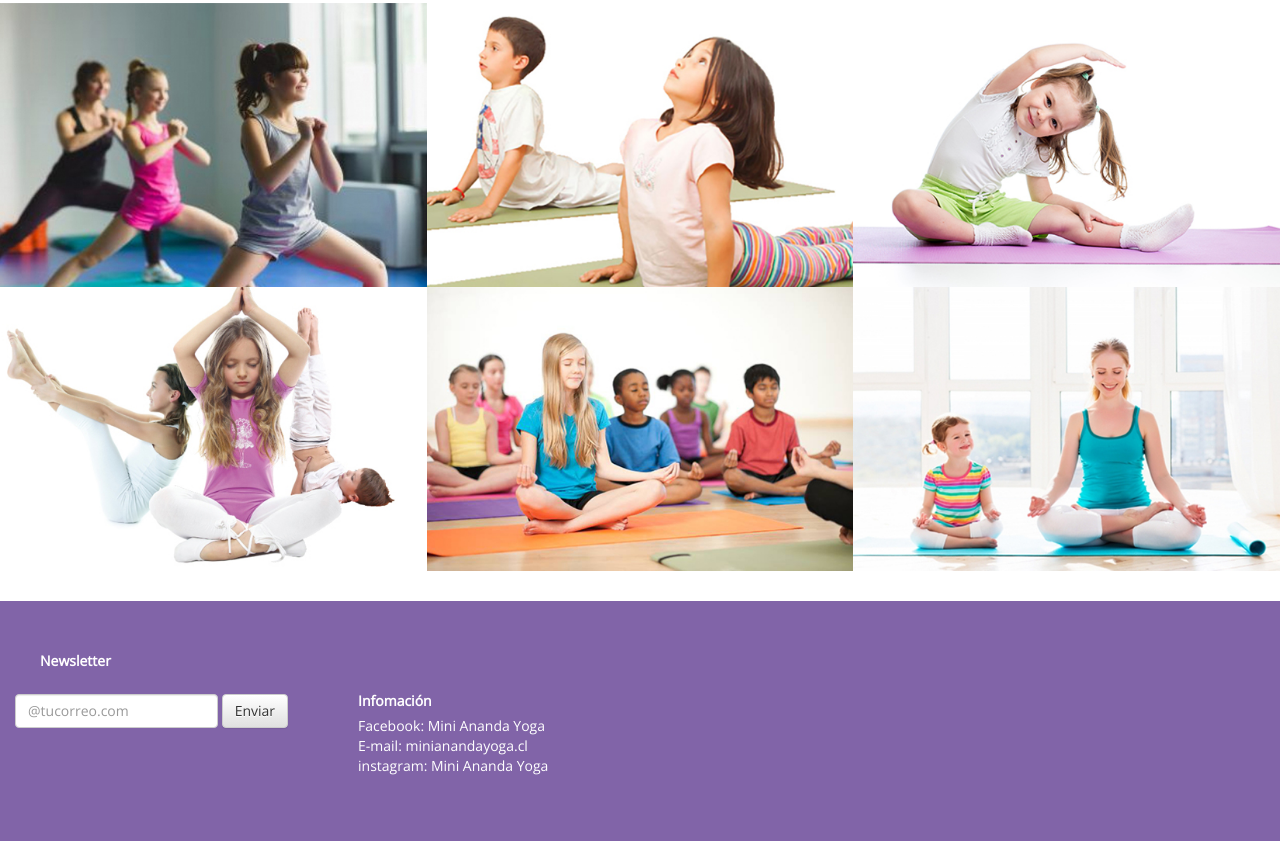
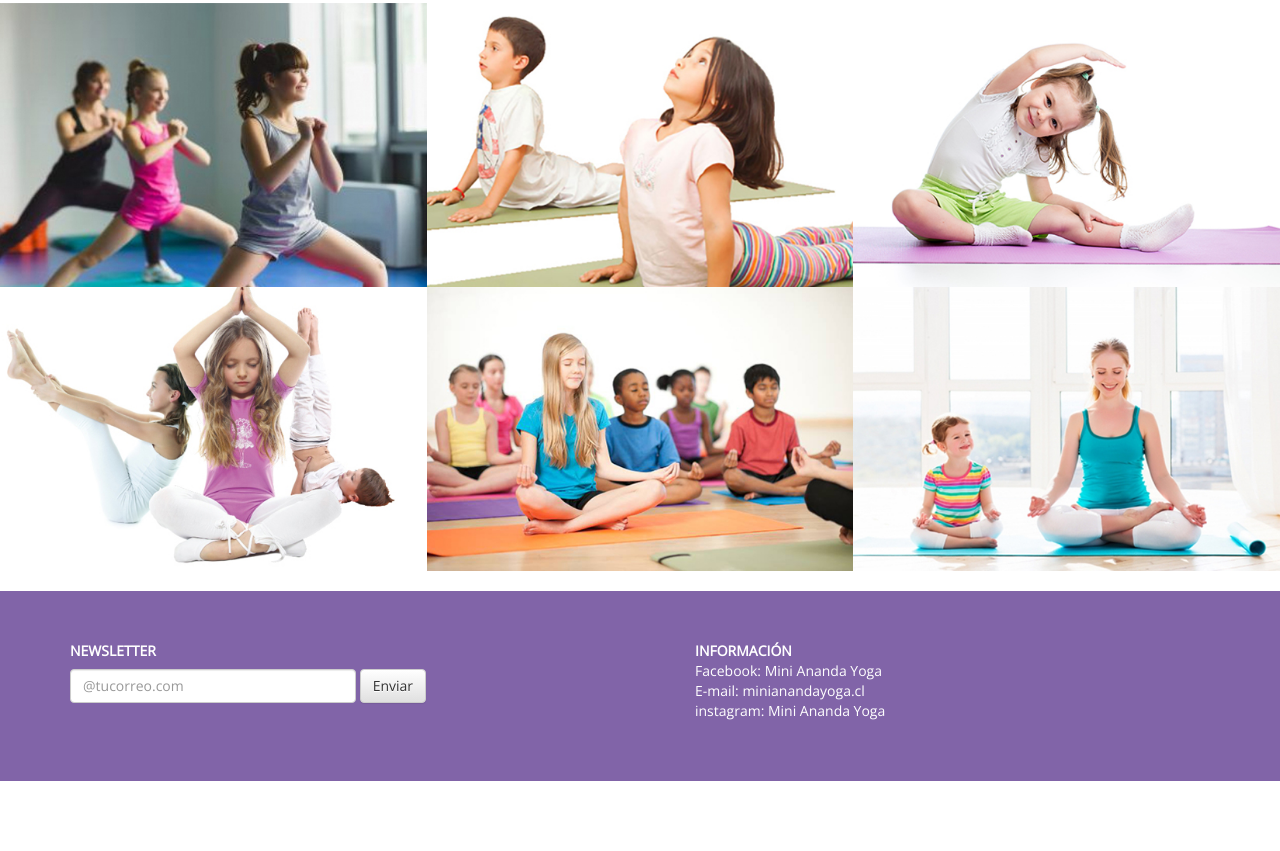
Before and after one commit to lorenadg/proyecto_final, a plain HTML site: page index.html in a window 1280 px wide. Shown: the part 1090-1941 px from the top of the page. After the commit the page ends 1881 px from the top, so only its background shows below. Drawn offline with nearby package versions, Linux system fonts and the light colour scheme.

Commit message:
new commit

```diff
--- a/assets/css/style.css
+++ b/assets/css/style.css
@@ -21,14 +21,14 @@ img {
 
 h2 {
   font-size: 28px;
-  font-family: 'Roboto', sans-serif;
-  font-family: 'Open Sans', sans-serif;
 }
 
 h3 {
   font-size: 3vh;
-  font-family: 'Roboto', sans-serif;
-  font-family: 'Open Sans', sans-serif;
+}
+
+strong {
+  color: white;
 }
 
 .navbar-default .navbar-brand {
@@ -44,9 +44,9 @@ h3 {
 
 .contacto {
   margin-bottom: 10px;
-  margin-top: 30px;
+  margin-top: 20px;
   background-color: #8164a8;
-  padding-top: 50px;
+  padding-top: 20px;
   padding-bottom: 50px;
 }
 
@@ -109,6 +109,14 @@ h3 {
   color: white;
 }
 
+.navbar-left {
+  padding-left: 0px;
+}
+
+.form-control {
+  padding-right: 95px;
+}
+
 .navbar-collapse {
   background-color: #ffffff;
   padding-right: 90px;
--- a/index.html
+++ b/index.html
@@ -197,31 +197,33 @@
     <!-- footer -->
     <footer>
       <div class="jumbotron contacto">
+        <div class="container">
           <div class="row">
-          <div class="col-md-6 col-sm-8 col-xs-12">
+
+            <div class="col-md-6 col-sm-6 col-xs-6">
               <div class="form-group">
-              <ul>
-                <label for="exampleInputUsername">Newsletter</label>
-              </ul>
+                <div><strong>NEWSLETTER</strong></div>
                 <form class="navbar-form navbar-left" role="Envíanos tu correo">
+
                   <div class="form-group">
                     <input type="text" class="form-control" placeholder="@tucorreo.com">
                   </div>
                   <button type="submit" class="btn btn-default">Enviar</button>
                 </form>
               </div>
+            </div>
 
-            <div class="col-md-6 col-sm-4 col-xs-12">
-              <div class="form-group">
+            <div class="col-md-6 col-sm-6 col-xs-6">
               <ul>
-                  <label for="exampleInputUsername">Infomación</label>
+                <li><strong>INFORMACIÓN</strong></li>
                 <li><a href="https://www.facebook.com/Mini-Ananda-Yoga-2012985258740211/?modal=admin_todo_tour">Facebook: Mini Ananda Yoga</a></li>
                 <li><a href="mailto:minianandayoga@gmail.com">E-mail: minianandayoga.cl</a></li>
                 <li><a href="https://www.instagram.com/minianandayoga/?hl=es">instagram: Mini Ananda Yoga</a></li>
               </ul>
             </div>
+
+
           </div>
-
         </div>
       </div>
     </footer><!-- fin footer -->
```
Lines whose indentation alone changed are shown as unchanged.
